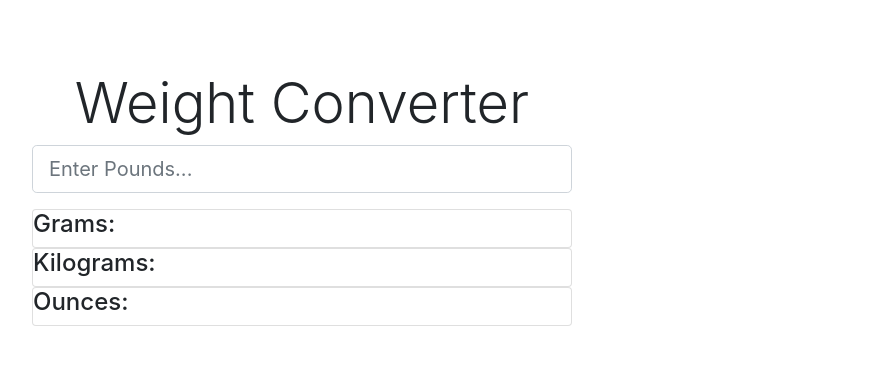
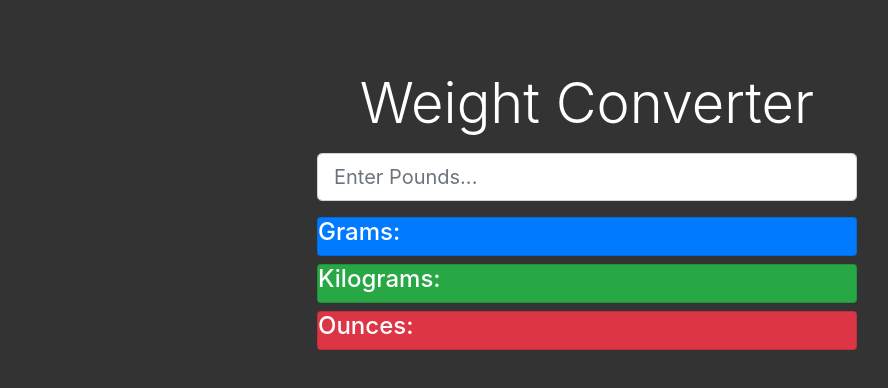
Before and after one commit to infiniteoo/VANILLAJS-weight_converter, a plain HTML site: page index.html in a window 1280 px wide. Shown: the whole page, without its empty margins (53-941 px from the left). Drawn offline with nearby package versions, Linux system fonts and the light colour scheme.

Commit message:
interface complete.  had to switch up some bootstrap classes

```diff
--- a/index.html
+++ b/index.html
@@ -9,6 +9,8 @@
     <style>
         body {
             margin-top: 70px;
+            background: #333;
+            color: #fff;
 
         }
     </style>
@@ -17,36 +19,32 @@
 <body>
     <div class="container">
         <div class="row">
-            <div class="col-md-6">
-                <h1 class="display-4 text-center">Weight Converter</h1>
+          <div class="col-md-6 offset-md-3">
+            <h1 class="display-4 text-center mb-3">Weight Converter</h1>
             <form>
               <div class="form-group">
-                        <input type="number" class="form-control-lg form-control" placeholder="Enter Pounds..." id="lbsInput">
+                <input id="lbsInput" type="number" class="form-control form-control-lg" placeholder="Enter Pounds...">
               </div>
             </form>
             <div id="output">
-                    <div class="card">
+              <div class="card bg-primary mb-2">
                 <div class="card-block">
                   <h4>Grams:</h4>
-                            <div id="gramsOutput">
-
+                  <div id="gramsOutput"></div>
                 </div>
               </div>
-                    </div>
-                    <div class="card">
+
+              <div class="card bg-success mb-2">
                 <div class="card-block">
                   <h4>Kilograms:</h4>
-                            <div id="kgOutput">
-
+                  <div id="kgOutput"></div>
                 </div>
               </div>
-                    </div>
-                    <div class="card">
+
+              <div class="card bg-danger mb-2">
                 <div class="card-block">
                   <h4>Ounces:</h4>
-                            <div id="ozOutput">
-
-                            </div>
+                  <div id="ozOutput"></div>
                 </div>
               </div>
             </div>
```
Lines whose indentation alone changed are shown as unchanged.
